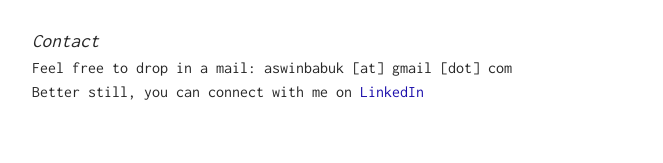
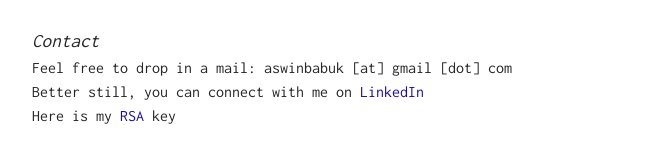
Before and after one commit to karuvally/karuvally.github.io, a Jekyll site: the page built from me/index.md, in a window 1280 px wide. Shown: the part 675-838 px from the top of the page, without its empty margins (308-971 px from the left). Built offline with Jekyll 4.4.1, drawn with Linux system fonts in a browser that asks for light colours.

Commit message:
updated about page

```diff
--- a/me/index.md
+++ b/me/index.md
@@ -23,3 +23,4 @@ Yes, ofcourse! take a look at my [resume](https://github.com/karuvally/cv/raw/ma
 # Contact
 Feel free to drop in a mail: aswinbabuk [at] gmail [dot] com
 Better still, you can connect with me on [LinkedIn](https://in.linkedin.com/in/karuvally)
+Here is my [RSA](https://raw.githubusercontent.com/karuvally/karuvally.github.io/master/id_rsa.pub) key
```
